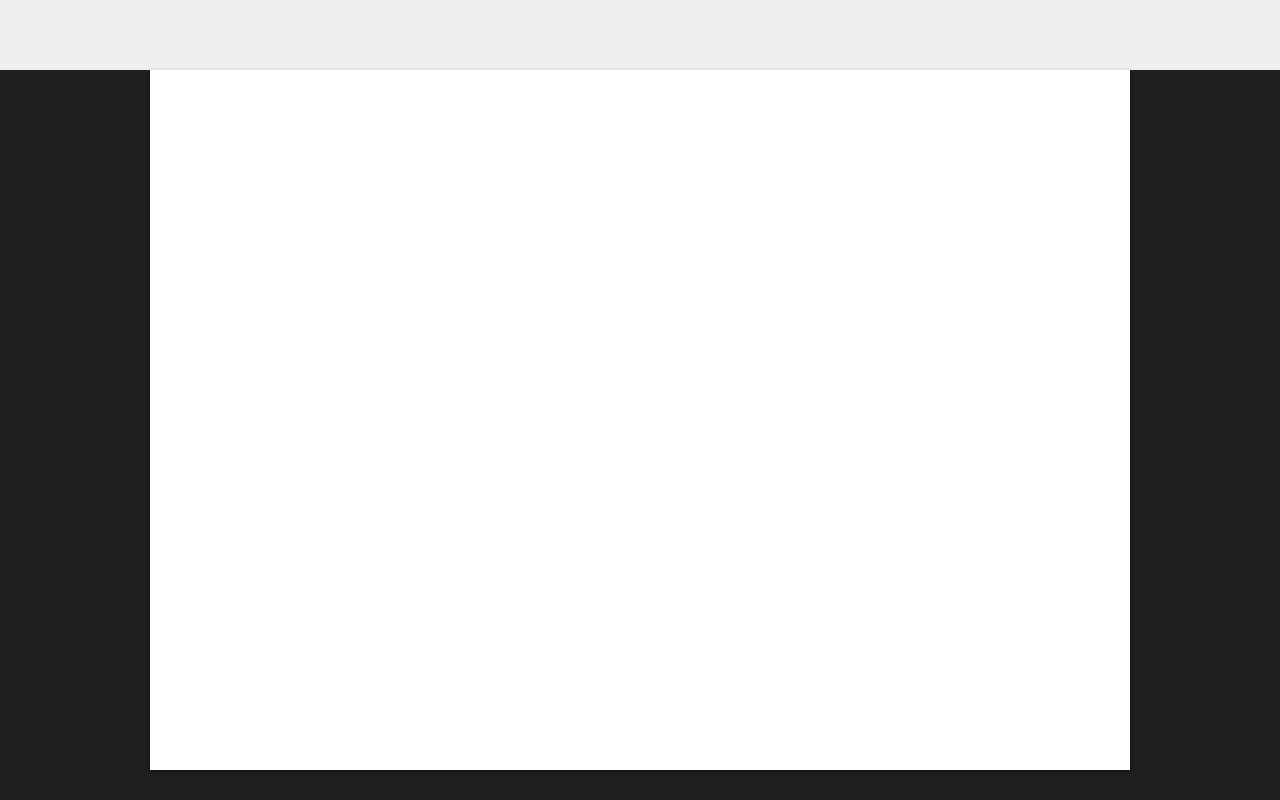
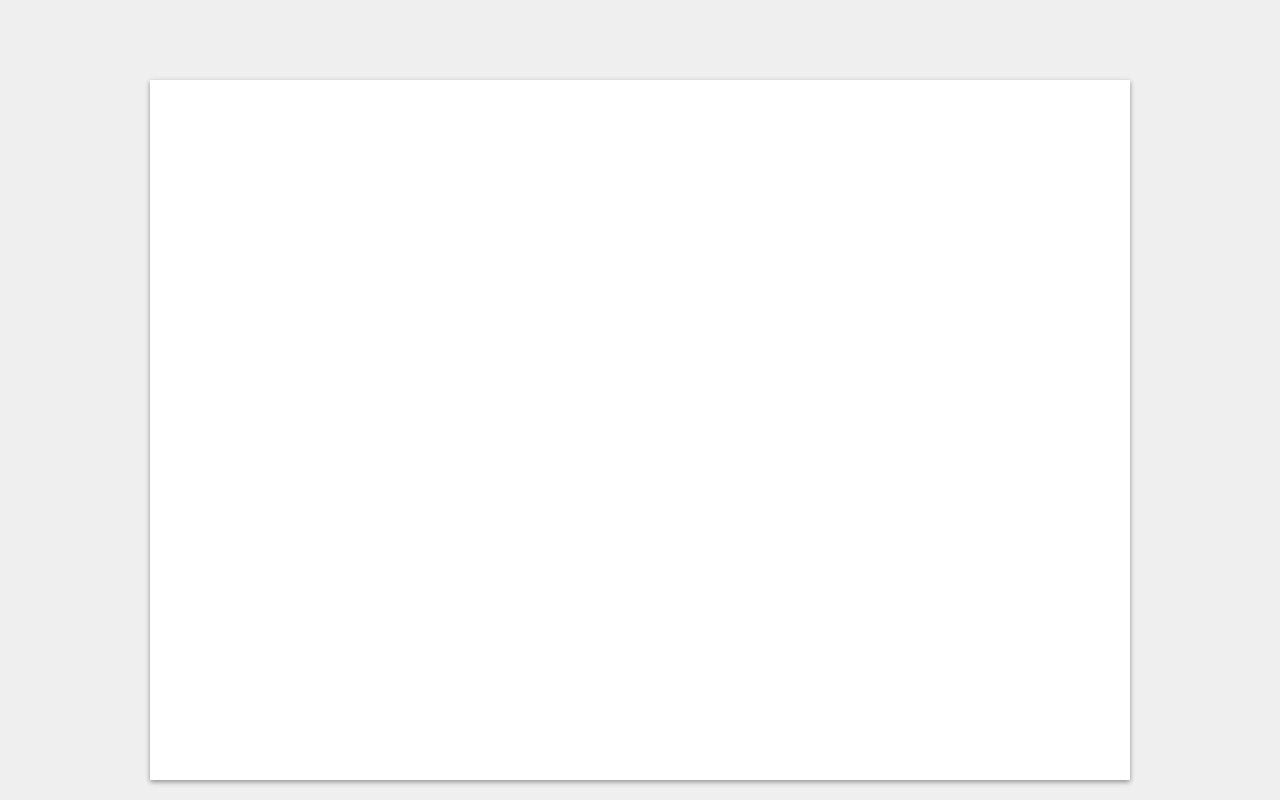
Before and after one commit to lixy426/lixy426.github.io, a plain HTML site: page index.html in a window 1280 px wide. Drawn offline with Linux system fonts and the light colour scheme.

Commit message:
Update main.css

```diff
--- a/main.css
+++ b/main.css
@@ -1,5 +1,5 @@
 body {
-  background: #1f1f1f;
+  background: #efefef;
   margin:0;
 }
 
@@ -13,5 +13,5 @@ body {
   height:700px;
   box-shadow:0 2px 5px rgba(0,0,0,0.4);
   background:#fff;
-  margin:0 auto;
+  margin:10px auto;
 }
```
